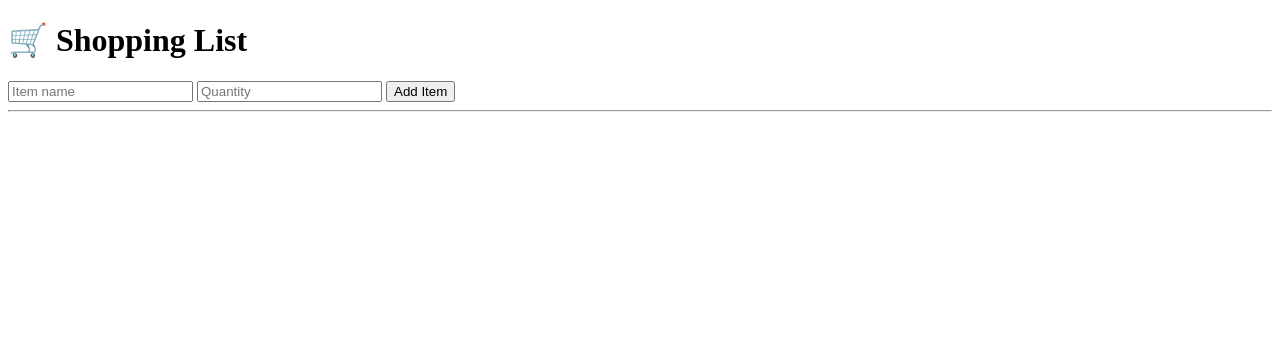
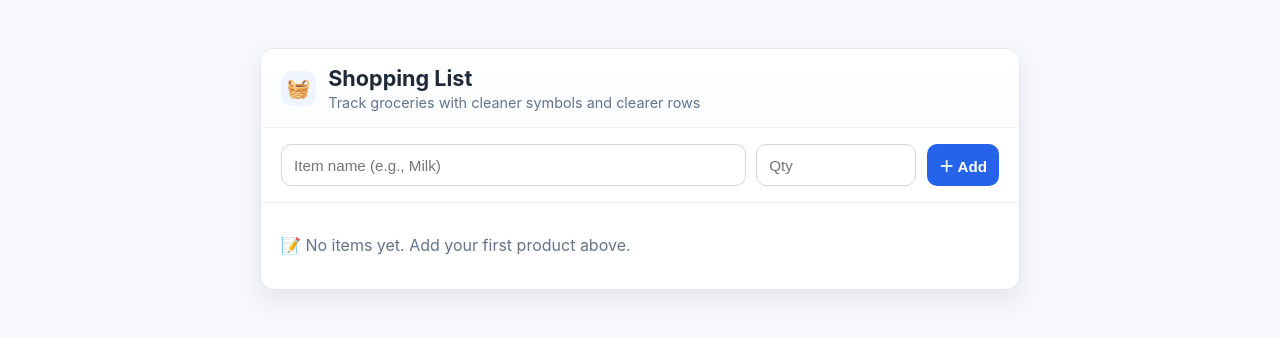
Before and after one commit to EarlyBloomer-byte/ML, a Flask app: template shopping_web_app/templates/index.html in a window 1280 px wide. Shown: the top 337 px of the page. Run offline with Flask 3, Linux system fonts and the light colour scheme; the template is opened without the code that fills it, so the values that code supplies are empty.

Commit message:
web interface

```diff
--- a/shopping_web_app/templates/index.html
+++ b/shopping_web_app/templates/index.html
@@ -2,26 +2,191 @@
 <html>
 <head>
     <title>Shopping List</title>
+    <meta name="viewport" content="width=device-width, initial-scale=1">
+    <style>
+        :root {
+            color-scheme: light;
+            font-family: Inter, "Segoe UI", Roboto, Helvetica, Arial, sans-serif;
+        }
+
+        body {
+            margin: 0;
+            background: #f7f8fc;
+            color: #1f2937;
+        }
+
+        .container {
+            max-width: 760px;
+            margin: 3rem auto;
+            padding: 0 1rem;
+        }
+
+        .card {
+            background: #ffffff;
+            border-radius: 14px;
+            box-shadow: 0 10px 24px rgba(15, 23, 42, 0.08);
+            border: 1px solid #e5e7eb;
+            overflow: hidden;
+        }
+
+        .card-header {
+            display: flex;
+            align-items: center;
+            gap: 0.75rem;
+            padding: 1rem 1.25rem;
+            border-bottom: 1px solid #eef2f7;
+            background: linear-gradient(180deg, #ffffff 0%, #fbfdff 100%);
+        }
+
+        .header-icon {
+            width: 2.2rem;
+            height: 2.2rem;
+            border-radius: 10px;
+            display: grid;
+            place-items: center;
+            background: #eef5ff;
+            color: #2b5db7;
+            font-size: 1.2rem;
+        }
+
+        h1 {
+            margin: 0;
+            font-size: 1.35rem;
+        }
+
+        .sub {
+            margin: 0.2rem 0 0;
+            color: #64748b;
+            font-size: 0.9rem;
+        }
+
+        form {
+            display: grid;
+            grid-template-columns: 1fr 160px auto;
+            gap: 0.65rem;
+            padding: 1rem 1.25rem;
+            border-bottom: 1px solid #eef2f7;
+        }
+
+        input, button {
+            border-radius: 10px;
+            border: 1px solid #d1d5db;
+            padding: 0.62rem 0.75rem;
+            font-size: 0.95rem;
+        }
+
+        input:focus {
+            outline: none;
+            border-color: #93c5fd;
+            box-shadow: 0 0 0 3px rgba(59, 130, 246, 0.15);
+        }
+
+        button {
+            border: none;
+            background: #2563eb;
+            color: #fff;
+            font-weight: 600;
+            cursor: pointer;
+            white-space: nowrap;
+        }
+
+        button:hover {
+            background: #1e4fd1;
+        }
+
+        ul {
+            list-style: none;
+            margin: 0;
+            padding: 0;
+        }
+
+        li {
+            display: grid;
+            grid-template-columns: auto 1fr auto auto;
+            align-items: center;
+            gap: 0.6rem;
+            padding: 0.9rem 1.25rem;
+            border-top: 1px solid #f1f5f9;
+        }
+
+        .item-marker {
+            font-size: 1.05rem;
+            color: #334155;
+        }
+
+        .item-name {
+            font-weight: 500;
+        }
+
+        .qty {
+            font-size: 0.83rem;
+            color: #1d4ed8;
+            background: #eff6ff;
+            border: 1px solid #bfdbfe;
+            border-radius: 999px;
+            padding: 0.2rem 0.6rem;
+            font-weight: 600;
+        }
+
+        .delete {
+            text-decoration: none;
+            font-size: 0.9rem;
+            color: #b91c1c;
+            border: 1px solid #fecaca;
+            background: #fef2f2;
+            border-radius: 8px;
+            padding: 0.28rem 0.5rem;
+        }
+
+        .delete:hover {
+            background: #fee2e2;
+        }
+
+        .empty {
+            padding: 1rem 1.25rem 1.15rem;
+            color: #64748b;
+        }
+
+        @media (max-width: 640px) {
+            form {
+                grid-template-columns: 1fr;
+            }
+        }
+    </style>
 </head>
 <body>
-    <h1>🛒 Shopping List</h1>
+    <main class="container">
+        <section class="card">
+            <header class="card-header">
+                <div class="header-icon">🧺</div>
+                <div>
+                    <h1>Shopping List</h1>
+                    <p class="sub">Track groceries with cleaner symbols and clearer rows</p>
+                </div>
+            </header>
 
             <form action="/add" method="POST">
-        <input type="text" name="name" placeholder="Item name" required>
-        <input type="number" name="quantity" placeholder="Quantity" required>
-        <button type="submit">Add Item</button>
+                <input type="text" name="name" placeholder="Item name (e.g., Milk)" required>
+                <input type="number" name="quantity" placeholder="Qty" min="1" required>
+                <button type="submit">＋ Add</button>
             </form>
 
-    <hr>
-
+            {% if items %}
             <ul>
                 {% for item in items %}
                     <li>
-                {{ item.name }} - {{ item.quantity }}
-                <a href="/delete/{{ item._id }}">❌</a>
+                        <span class="item-marker">•</span>
+                        <span class="item-name">{{ item.name }}</span>
+                        <span class="qty">× {{ item.quantity }}</span>
+                        <a class="delete" href="/delete/{{ item._id }}" title="Remove item">🗑 Remove</a>
                     </li>
                 {% endfor %}
             </ul>
+            {% else %}
+            <p class="empty">📝 No items yet. Add your first product above.</p>
+            {% endif %}
+        </section>
+    </main>
 
 </body>
 </html>
```
Lines whose indentation alone changed are shown as unchanged.
